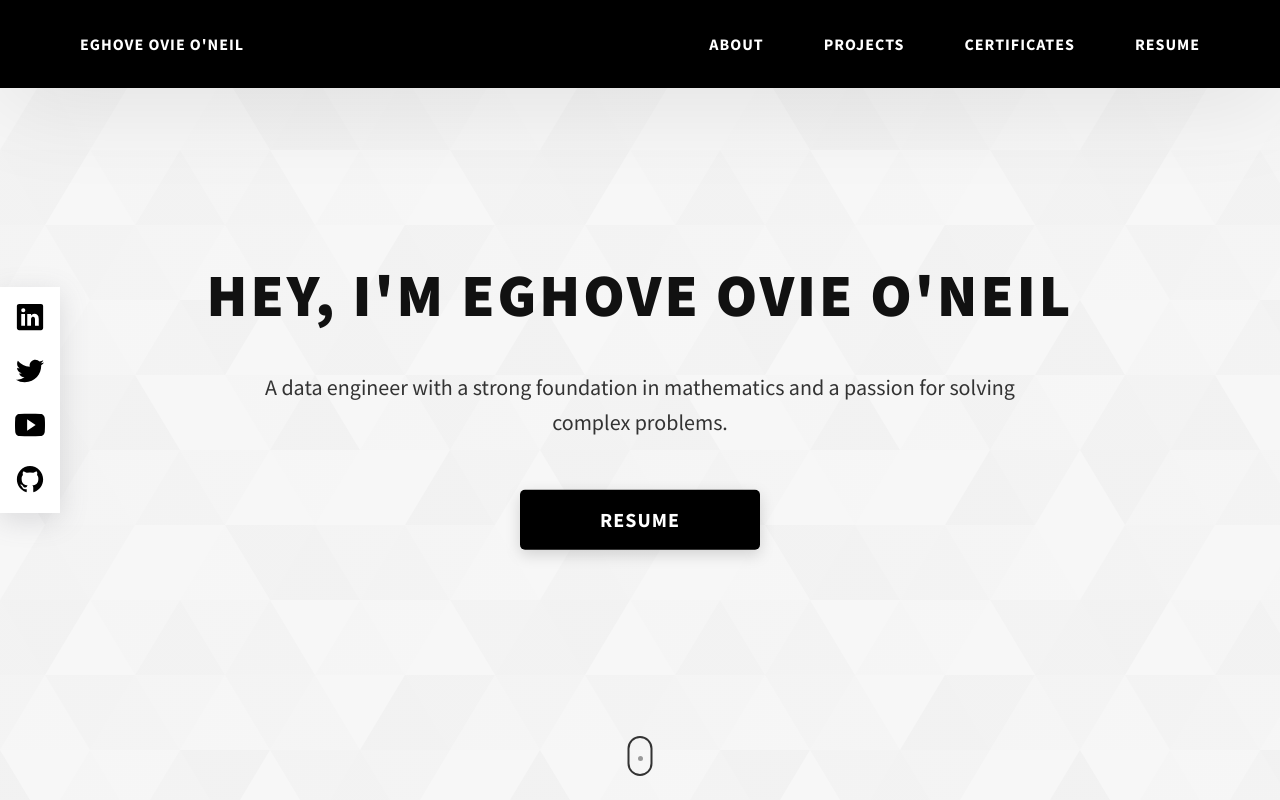
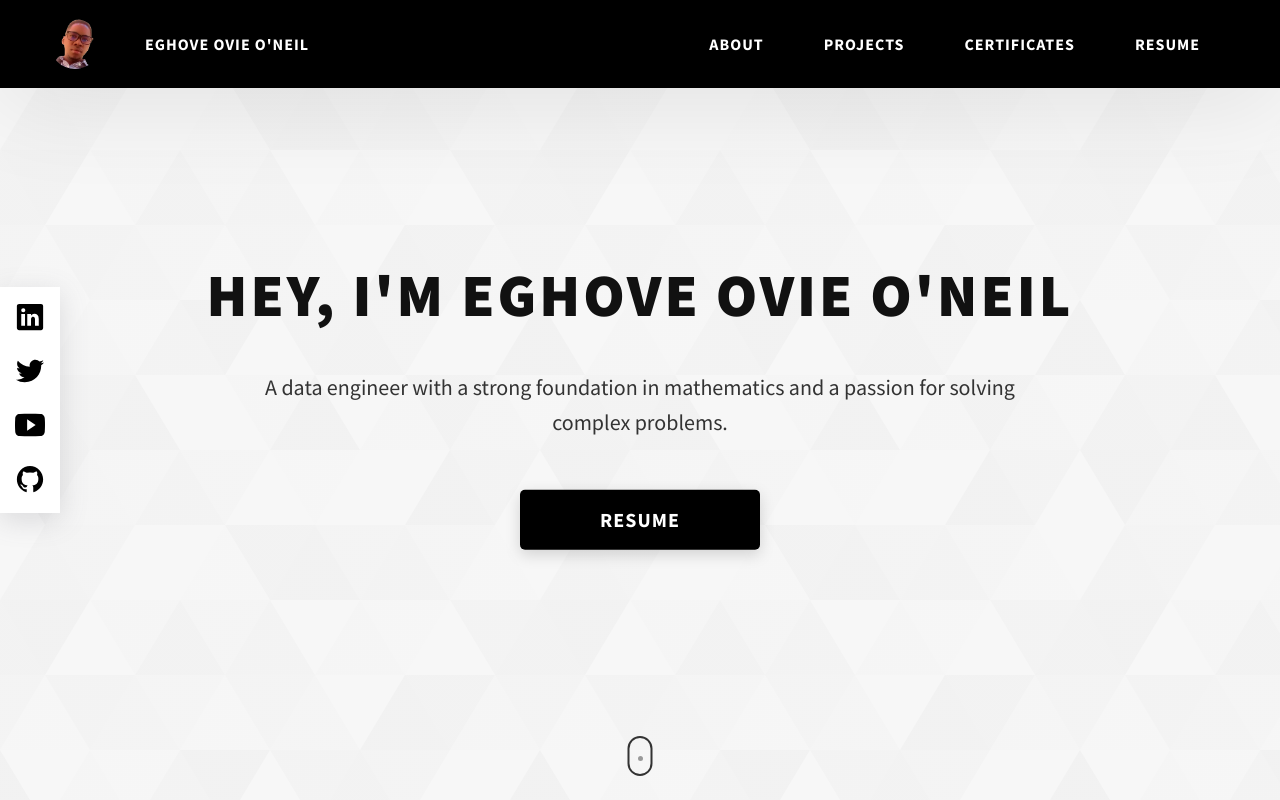
Before and after one commit to Neville369/MyWebSite, a plain HTML site: page index.html in a window 1280 px wide. Shown: the top 800 px of the page. Drawn offline with Linux system fonts and the light colour scheme; a script that the page names is missing.

Commit message:
Update index.html

```diff
--- a/index.html
+++ b/index.html
@@ -31,7 +31,9 @@
   <header class="header">
     <div class="header__content">
       <div class="header__logo-container">
-
+        <div class="header__logo-img-cont">
+                    <img src="/assets/png/me.png" alt="Eghove Ovie O'Neil Logo Image" class="header__logo-img" />
+        </div>
         <span class="header__logo-sub"><a href="index.html" class="header__link"> Eghove Ovie O'Neil </a></span>
       </div>
       <div class="header__main">
```
